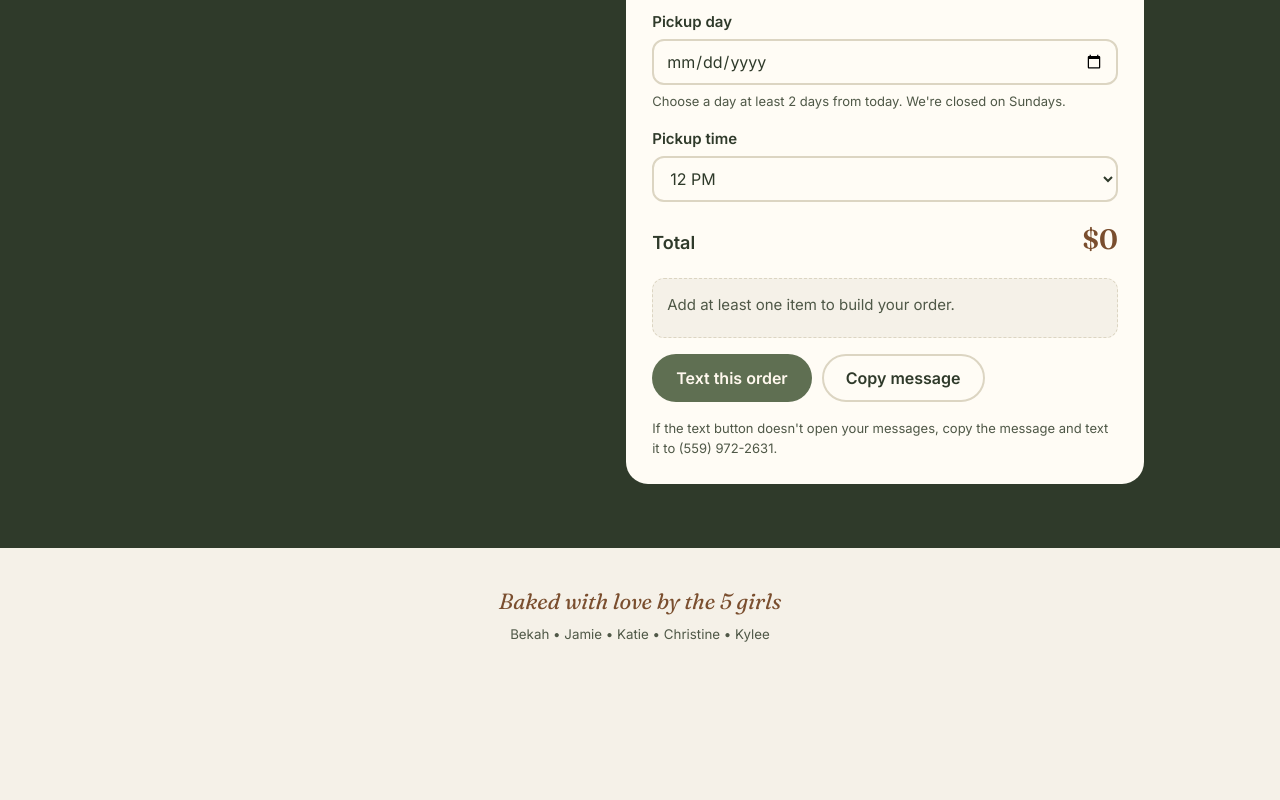
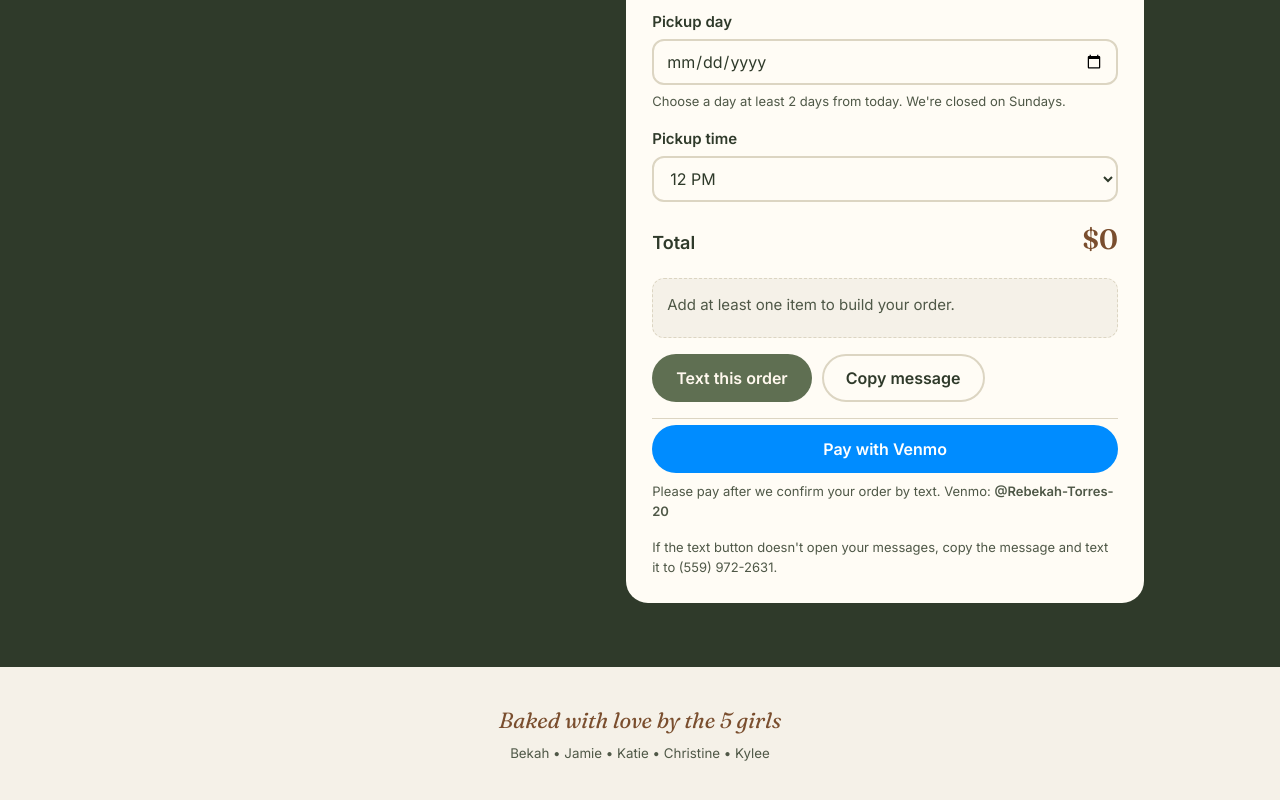
Before and after one commit to 5girlskitchen/5girlskitchen.github.io, a plain HTML site: page index.html in a window 1280 px wide. Shown: the part 2068-2868 px from the top of the page. Before the commit the page ends 2757 px from the top, so only its background shows below. Drawn offline with Linux system fonts and the light colour scheme.

Commit message:
Add Pay with Venmo button with prefilled amount and note
Co-Authored-By: Claude Opus 5.5 <noreply@anthropic.com>
Claude-Session: https://claude.ai/code/session_01MijwfJZ625XpMzrwUG1AZf

```diff
--- a/index.html
+++ b/index.html
@@ -115,6 +115,9 @@ p{margin:0}
 .btn{display:inline-flex;align-items:center;justify-content:center;gap:8px;min-height:48px;padding:0 22px;border-radius:999px;font:600 16px var(--body);text-decoration:none;cursor:pointer;border:2px solid transparent}
 .btn-primary{background:var(--rust);color:var(--cream)}
 .btn-primary:hover{background:var(--rust-deep)}
+.btn-venmo{background:#008CFF;color:#fff}
+.btn-venmo:hover{background:#0074D4}
+.venmo{display:flex;flex-direction:column;gap:8px;padding-top:6px;border-top:1px solid var(--line)}
 .btn-ghost{background:transparent;color:var(--ink);border-color:var(--line)}
 .btn-ghost:hover{border-color:var(--rust-text)}
 .btn-light{background:transparent;color:var(--band-ink);border-color:var(--cream-soft)}
@@ -250,6 +253,10 @@ footer small{color:var(--ink-soft)}
           <a class="btn btn-primary" id="sms" href="sms:5599722631">Text this order</a>
           <button class="btn btn-ghost" type="button" id="copy-msg">Copy message</button>
         </div>
+        <div class="venmo">
+          <a class="btn btn-venmo" id="venmo" href="https://venmo.com/u/Rebekah-Torres-20" target="_blank" rel="noopener">Pay with Venmo</a>
+          <p class="note">Please pay after we confirm your order by text. Venmo: <b>@Rebekah-Torres-20</b></p>
+        </div>
         <p class="note" id="note">If the text button doesn't open your messages, copy the message and text it to (559) 972-2631.</p>
       </form>
     </div>
@@ -288,6 +295,8 @@ footer small{color:var(--ink-soft)}
       if(name)text+=' — '+name;
     }
     document.getElementById('msg').textContent=text;
+    var vnote='5 Girls Kitchen: '+(parts.length?parts.join(', '):'order')+(day?' \u2013 pickup '+day+' '+time:'');
+    document.getElementById('venmo').href=total>0?'https://venmo.com/Rebekah-Torres-20?txn=pay&amount='+total+'&note='+encodeURIComponent(vnote):'https://venmo.com/u/Rebekah-Torres-20';
     document.getElementById('sms').href='sms:5599722631?&body='+encodeURIComponent(parts.length?text:'');
   }
   form.addEventListener('click',function(e){
```
